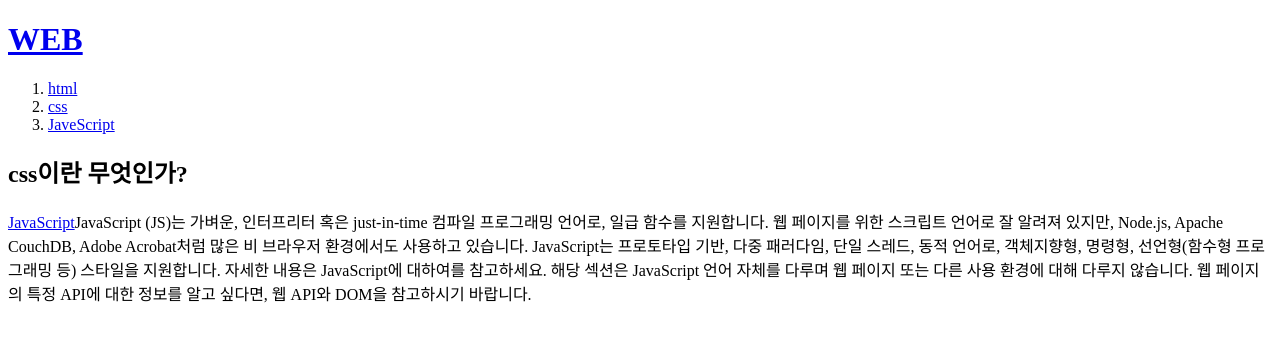
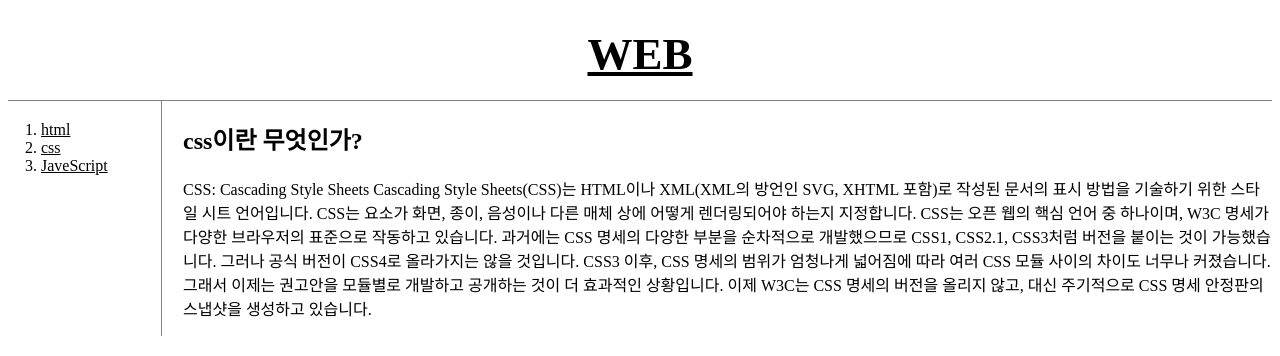
Before and after one commit to hyunwjang/play_code, a plain HTML site: page 2.html in a window 1280 px wide. Drawn offline with Linux system fonts and the light colour scheme.

Commit message:
Add files via upload

```diff
--- a/2.html
+++ b/2.html
@@ -1,20 +1,28 @@
 <!DOCTYPE html>
 <html>
     <head>
-        <title>web_HTML</title>
+        <title>Web_CSS</title>
         <meta charset="utf-8">
+        <link rel ='stylesheet' href ='style.css'>
     </head>
     <body>
         <h1><a href ="index.html">WEB</a></h1>
-        <ol>
-            <li><a href ="1.html">html</a></li>
-            <li><a href ="2.html">css</a></li>
-            <li><a href ="3.html">JaveScript</a></li>
-        </ol>
+        <div id ='grid'>
+                <ol>
+                    <li><a href ="1.html" >html</a></li>
+                    <li><a href ="2.html"  id ='active'>css</a></li>
+                    <li><a href ="3.html">JaveScript</a></li>
+                </ol>
 
-        <h2>css이란 무엇인가?</h2>
+            <div id ='article'>
+                <h2>css이란 무엇인가?</h2>
+                <p> CSS: Cascading Style Sheets
+                    Cascading Style Sheets(CSS)는 HTML이나 XML(XML의 방언인 SVG, XHTML 포함)로 작성된 문서의 표시 방법을 기술하기 위한 스타일 시트 언어입니다. CSS는 요소가 화면, 종이, 음성이나 다른 매체 상에 어떻게 렌더링되어야 하는지 지정합니다.
 
-        <p> <a href="https://developer.mozilla.org/ko/docs/Web/JavaScript"target = "_blank">JavaScript</a>JavaScript (JS)는 가벼운, 인터프리터 혹은 just-in-time 컴파일 프로그래밍 언어로, 일급 함수를 지원합니다. 웹 페이지를 위한 스크립트 언어로 잘 알려져 있지만, Node.js, Apache CouchDB, Adobe Acrobat처럼 많은 비 브라우저 환경에서도 사용하고 있습니다. JavaScript는 프로토타입 기반, 다중 패러다임, 단일 스레드, 동적 언어로, 객체지향형, 명령형, 선언형(함수형 프로그래밍 등) 스타일을 지원합니다. 자세한 내용은 JavaScript에 대하여를 참고하세요.
+                    CSS는 오픈 웹의 핵심 언어 중 하나이며, W3C 명세가 다양한 브라우저의 표준으로 작동하고 있습니다. 과거에는 CSS 명세의 다양한 부분을 순차적으로 개발했으므로 CSS1, CSS2.1, CSS3처럼 버전을 붙이는 것이 가능했습니다. 그러나 공식 버전이 CSS4로 올라가지는 않을 것입니다.
 
-            해당 섹션은 JavaScript 언어 자체를 다루며 웹 페이지 또는 다른 사용 환경에 대해 다루지 않습니다. 웹 페이지의 특정 API에 대한 정보를 알고 싶다면, 웹 API와 DOM을 참고하시기 바랍니다.
+                    CSS3 이후, CSS 명세의 범위가 엄청나게 넓어짐에 따라 여러 CSS 모듈 사이의 차이도 너무나 커졌습니다. 그래서 이제는 권고안을 모듈별로 개발하고 공개하는 것이 더 효과적인 상황입니다. 이제 W3C는 CSS 명세의 버전을 올리지 않고, 대신 주기적으로 CSS 명세 안정판의 스냅샷을 생성하고 있습니다.</p>
+                </p>
+            </div>
+        </div>
 </html>
--- /dev/null
+++ b/style.css
@@ -0,0 +1,43 @@
+
+a {
+    color :black;
+    /* text-decoration:none; */
+}
+
+h1{
+    /* css text size property*/
+    font-size: 45px;
+    text-align :center;
+    border-bottom:1px solid gray;
+    margin:0;
+    padding: 20px;
+
+}
+ol{
+    border-right:1px solid gray;
+    width:100px;
+    margin:0px;
+    padding: 20px;
+    }
+#grid ol{
+    padding-left : 33px;
+}
+#grid{
+    display : grid;
+    grid-template-columns: 150px 1fr;
+}
+#grid #article{
+    padding-left : 25px;
+}
+@media(max-width:800px){
+    #grid{
+    display : block;
+    }
+    ol{
+        border-right :none;
+    }
+    h1{
+        border-bottom: none;
+    }
+
+}
```
Also changed, not shown: 1.html (+9 -6 lines), 3.html (+8 -4 lines), index.html (+12 -1 lines).
